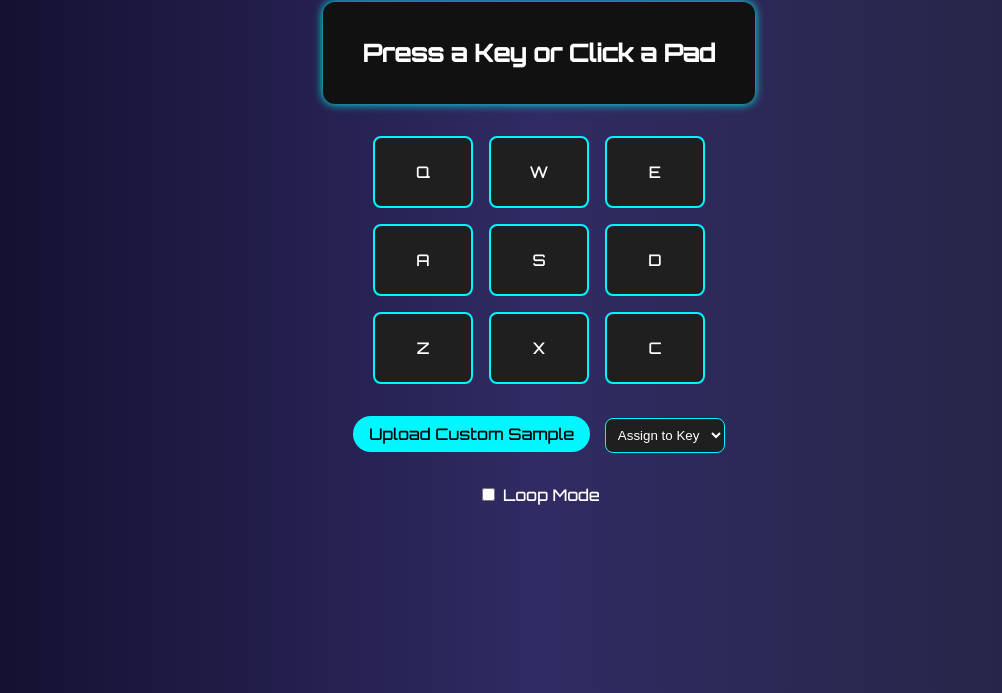
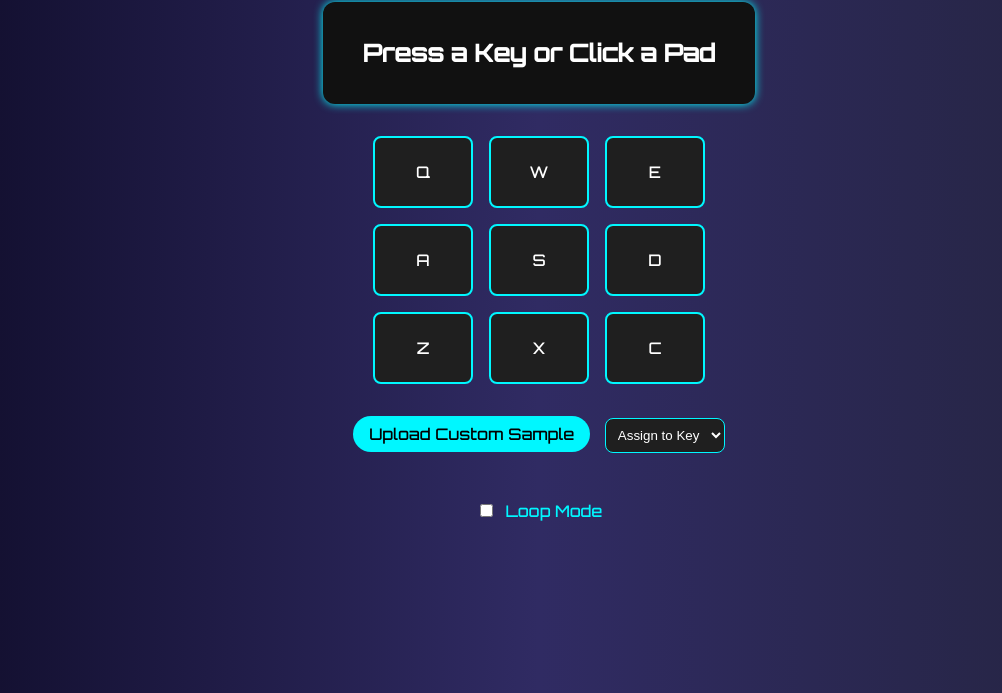
Before and after one commit to abesoul/DRUM-MACHINE01, a plain HTML site: page index.html in a window 1280 px wide. Shown: the part 107-800 px from the top of the page, without its empty margins (101-1103 px from the left). Drawn offline with Linux system fonts and the light colour scheme.

Commit message:
Update style.css

```diff
--- a/style.css
+++ b/style.css
@@ -60,6 +60,16 @@ body {
   display: inline-block;
 }
 
+.loop-toggle {
+  margin-top: 1rem;
+  font-size: 1rem;
+  color: #00f7ff;
+}
+
+.loop-toggle input[type="checkbox"] {
+  margin-right: 0.5rem;
+}
+
 input[type='file'] {
   display: none;
 }
```
